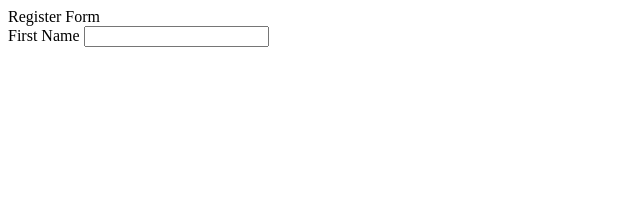
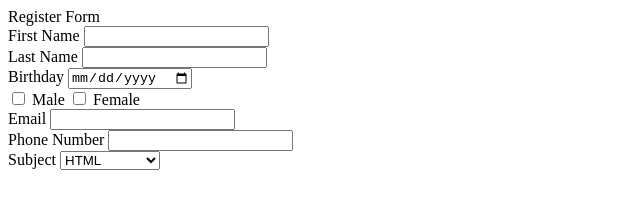
Before and after one commit to sea-seree/tempo-html-css, a plain HTML site: page index.html in a window 1280 px wide. Shown: the whole page, without its empty margins (0-640 px from the left). Drawn offline with Linux system fonts and the light colour scheme.

Commit message:
feat: add another label and input for this form

```diff
--- a/index.html
+++ b/index.html
@@ -1,11 +1,13 @@
 <!DOCTYPE html>
 <html lang="en">
+
 <head>
     <meta charset="UTF-8">
     <meta name="viewport" content="width=device-width, initial-scale=1.0">
     <title>Tempo HTML CSS</title>
     <link rel="stylesheet" href="style.css">
 </head>
+
 <body>
     <section>
         <form>
@@ -14,7 +16,47 @@
                 <label for="first-name">First Name</label>
                 <input type="text" name="first-name" id="first-name">
             </div>
+            <div>
+                <label for="last-name">Last Name</label>
+                <input type="text" id="last-name" name="last-name" />
+            </div>
+
+            <div>
+                <label for="birthday">Birthday</label>
+                <input type="date" id="birthday" name="birthday" />
+            </div>
+
+            <div class="checkbox-gender">
+                <label>
+                    <input type="checkbox" name="gender" value="male" /> Male
+                </label>
+                <label>
+                    <input type="checkbox" name="gender" value="female" /> Female
+                </label>
+            </div>
+
+            <div>
+                <label for="email">Email</label>
+                <input type="email" id="email" name="email" />
+            </div>
+
+            <div>
+                <label for="phone">Phone Number</label>
+                <input type="tel" id="phone" name="phone" />
+            </div>
+
+            <div>
+                <label for="subject">Subject</label>
+                <select id="subject" name="subject">
+                    <option value="html">HTML</option>
+                    <option value="css">CSS</option>
+                    <option value="js">JavaScript</option>
+                    <option value="ruby">Ruby on rails</option>
+                    <option value="docker">Docker</option>
+                </select>
+            </div>
         </form>
     </section>
 </body>
+
 </html>
```
